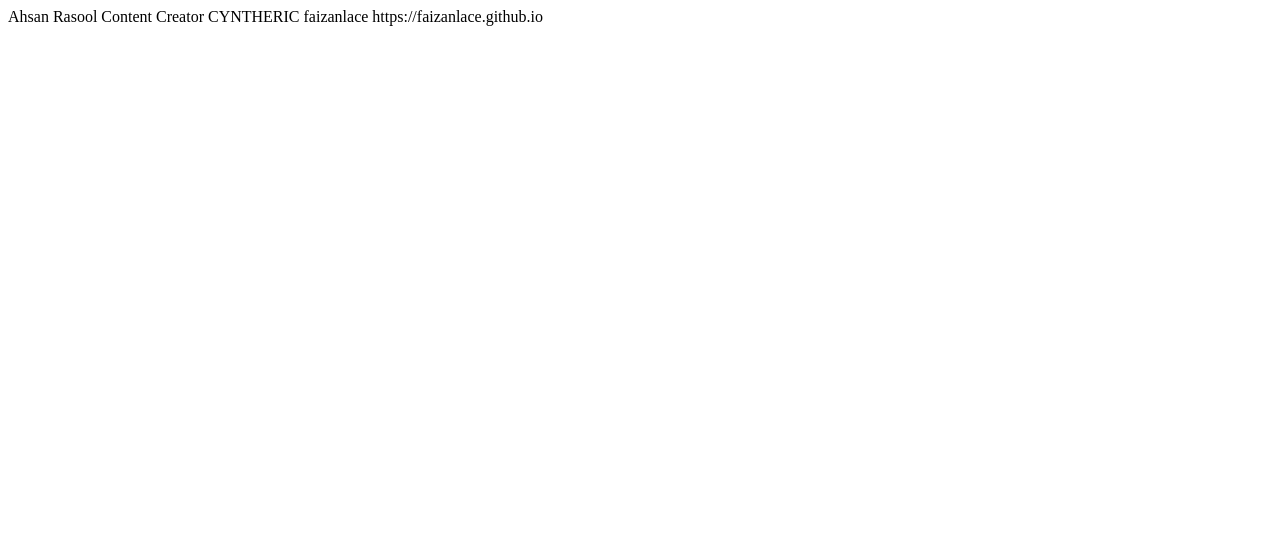
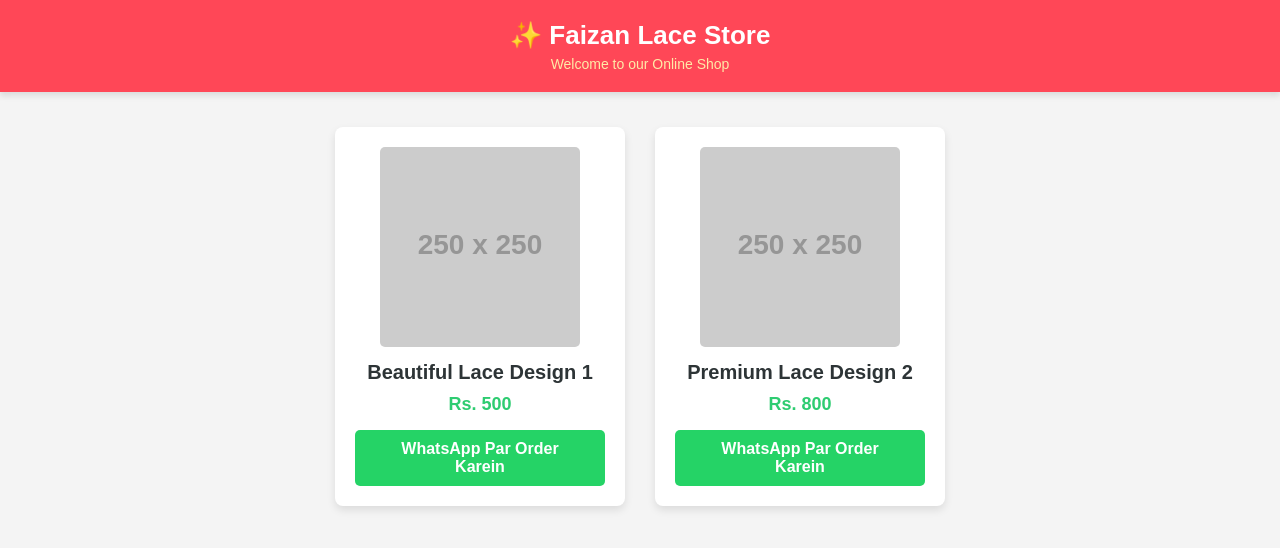
Before and after one commit to ahsanrasool153/Faizanlace.github.io, a plain HTML site: page index.html in a window 1280 px wide. Drawn offline with Linux system fonts and the light colour scheme; placeholder pictures from the web are drawn by us.

Commit message:
Update index.html

```diff
--- a/index.html
+++ b/index.html
@@ -1,9 +1,47 @@
-<?xml version="1.0" encoding="utf-8"?>
-<resources>
-    <string name="user_name">Ahsan Rasool</string>
+<!DOCTYPE html>
+<html lang="ur">
+<head>
+    <meta charset="UTF-8">
+    <meta name="viewport" content="width=device-width, initial-scale=1.0">
+    <title>Faizan Lace Store</title>
+    <style>
+        body { font-family: Arial, sans-serif; margin: 0; padding: 0; background-color: #f4f4f4; text-align: center; }
+        header { background-color: #ff4757; color: white; padding: 20px; font-size: 26px; font-weight: bold; box-shadow: 0 4px 6px rgba(0,0,0,0.1); }
+        .sub-text { font-size: 14px; display: block; margin-top: 5px; font-weight: normal; color: #ffeaa7; }
+        .container { display: flex; flex-wrap: wrap; justify-content: center; padding: 20px; }
+        .product-card { background: white; margin: 15px; padding: 20px; border-radius: 8px; box-shadow: 0 4px 8px rgba(0,0,0,0.1); width: 250px; }
+        .product-card img { max-width: 100%; height: 200px; object-fit: cover; border-radius: 5px; }
+        .product-title { font-size: 20px; margin: 10px 0; font-weight: bold; color: #2d3436; }
+        .product-price { color: #2ecc71; font-size: 18px; font-weight: bold; margin-bottom: 15px; }
+        .order-btn { display: inline-block; background-color: #25d366; color: white; padding: 10px 20px; text-decoration: none; border-radius: 5px; font-weight: bold; }
+        .order-btn:hover { background-color: #128c7e; }
+    </style>
+</head>
+<body>
 
-    <string name="user_profession">Content Creator</string>
-    <string name="project_title">CYNTHERIC</string>
-    <string name="channel_username">faizanlace</string>
-    <string name="website_url">https://faizanlace.github.io</string>
-</resources>
+    <header>
+        ✨ Faizan Lace Store
+        <span class="sub-text">Welcome to our Online Shop</span>
+    </header>
+
+    <div class="container">
+        <!-- Product 1 -->
+        <div class="product-card">
+            <img src="https://via.placeholder.com/250" alt="Lace Product 1">
+            <div class="product-title">Beautiful Lace Design 1</div>
+            <div class="product-price">Rs. 500</div>
+            <!-- Niche diye gaye number 923001234567 ko apne WhatsApp number se badlein -->
+            <a href="https://wa.me/923116770059?text=Assalam-o-Alaikum,%20Mujhe%20Faizan%20Lace%20Store%20se%20Product%201%20Order%20Karni%20Hai" class="order-btn" target="_blank">WhatsApp Par Order Karein</a>
+        </div>
+
+        <!-- Product 2 -->
+        <div class="product-card">
+            <img src="https://via.placeholder.com/250" alt="Lace Product 2">
+            <div class="product-title">Premium Lace Design 2</div>
+            <div class="product-price">Rs. 800</div>
+            <a href="https://wa.me/923001234567?text=Assalam-o-Alaikum,%20Mujhe%20Faizan%20Lace%20Store%20se%20Product%202%20Order%20Karni%20Hai" class="order-btn" target="_blank">WhatsApp Par Order Karein</a>
+        </div>
+    </div>
+
+</body>
+</html>
```
